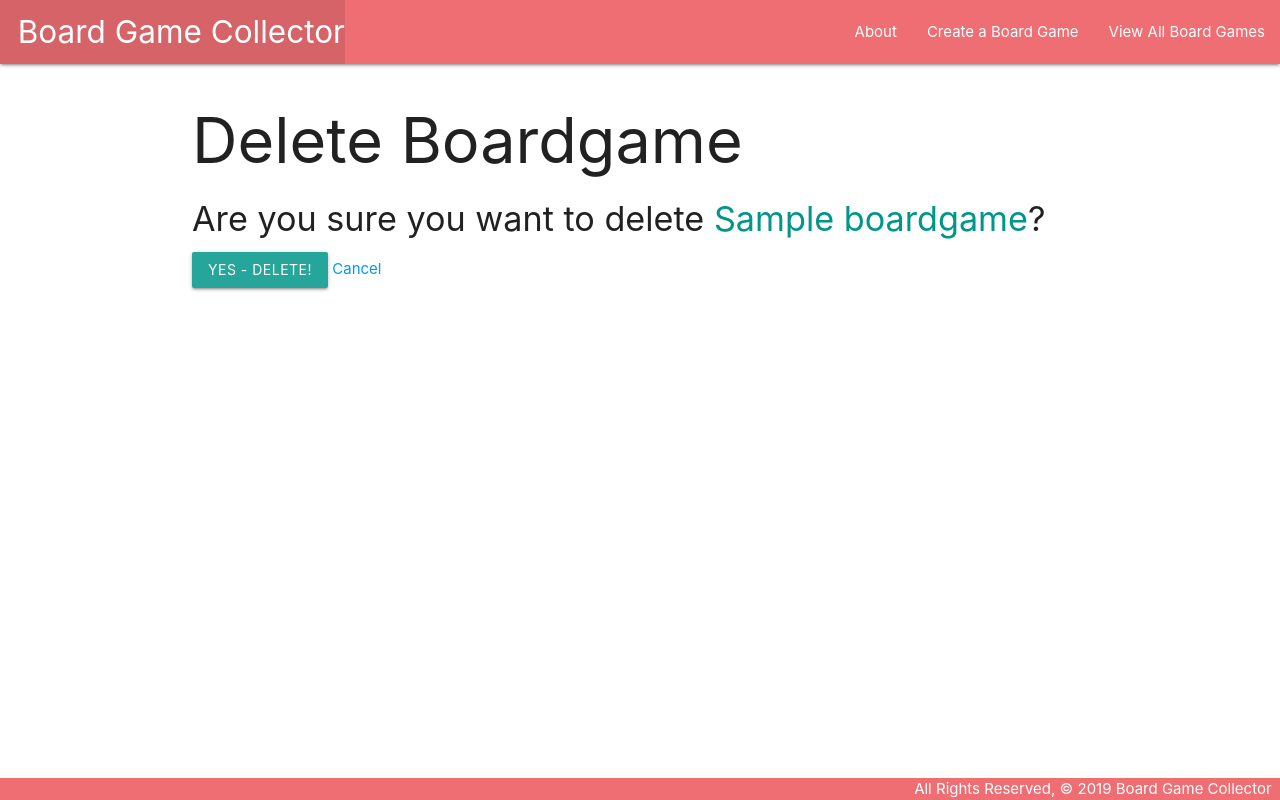
After one commit to n8dizonmustard/boardgame_collector, a Django app: page /boardgames/1/delete/ in a window 1280 px wide. The commit adds this page. Run offline with Django 3.2, Linux system fonts and the light colour scheme; tables that the repository leaves empty hold one stand-in row (values such as "Sample post").

Commit message:
add create, update, delete functionality.

```diff
--- a/main_app/models.py
+++ b/main_app/models.py
@@ -1,4 +1,5 @@
 from django.db import models
+from django.urls import reverse
 
 # Create your models here.
 class Boardgame(models.Model):
@@ -7,15 +8,8 @@ class Boardgame(models.Model):
     description = models.CharField(max_length=250)
     release = models.IntegerField()
 
-
-# class Boardgame:  # Note that parens are optional if not inheriting from another class
-#   def __init__(self, name, players, description, release):
-#     self.name = name
-#     self.players = players
-#     self.description = description
-#     self.release = release
-# boardgames = [
-#   Boardgame('Catan', '3-4', 'Build the best settlement on the island of Catan.', 1995),
-#   Boardgame('Journeys in Middle Earth', '1-5', 'Play as one of many heroes of Middle Earth through a 12-15 chapter campaign.', 2019),
-#   Boardgame('Secret Hitler', '5-10', 'Hidden identity, social deduction party game.', 2016)
-# ]
+    def get_absolute_url(self):
+        return reverse('detail', kwargs={'boardgame_id': self.id})
+        # detail is defined from Model (name="detail")
+        # kwargs='cat_id' is how we've written our cats' ids
+        # self.id calls on Cat Model and its id
--- a/main_app/templates/base.html
+++ b/main_app/templates/base.html
@@ -18,8 +18,9 @@
           <li><a href="/" class="left brand-logo">&nbsp;&nbsp;Board Game Collector</a></li>
         </ul>
         <ul class="right">
-          <li><a href="/about">About</a></li>
-          <li><a href="/boardgames">View All Board Games</a></li>
+          <li><a href="{% url 'about' %}">About</a></li>
+          <li><a href="{% url 'boardgames_create' %}">Create a Board Game</a></li>
+          <li><a href="{% url 'index' %}">View All Board Games</a></li>
         </ul>
       </div>
     </nav>
--- a/main_app/templates/bg/detail.html
+++ b/main_app/templates/bg/detail.html
@@ -10,6 +10,10 @@
         <p>Description: {{ boardgame.description }}</p>
         <p>Release Year: {{ boardgame.release }}</p>
     </div>
+    <div class="card-action">
+        <a href="{% url 'boardgames_update' boardgame.id %}">Edit</a>
+        <a href="{% url 'boardgames_delete' boardgame.id %}">Delete</a>
+    </div>
 </div>
 
 {% endblock %}
--- /dev/null
+++ b/main_app/templates/main_app/boardgame_confirm_delete.html
@@ -0,0 +1,13 @@
+{% extends 'base.html' %}
+
+{% block content %}
+  <h1>Delete Boardgame</h1>
+
+  <h4>Are you sure you want to delete <span class="teal-text">{{ object.name }}</span>?</h4>
+
+  <form action="" method="POST">
+    {% csrf_token %}
+    <input type="submit" value="Yes - Delete!" class="btn">
+    <a href="{% url 'detail' boardgame.id %}">Cancel</a>
+  </form>
+{% endblock %}
--- a/main_app/urls.py
+++ b/main_app/urls.py
@@ -6,4 +6,8 @@ urlpatterns = [
     path('about/', views.about, name='about'),
     path('boardgames/', views.boardgames_index, name='index'),
     path('boardgames/<int:boardgame_id>/', views.boardgames_detail, name='detail'),
+    path('boardgames/create/', views.BoardgameCreate.as_view(), name='boardgames_create'),
+
+    path('boardgames/<int:pk>/update/', views.BoardgameUpdate.as_view(), name='boardgames_update'),
+    path('boardgames/<int:pk>/delete/', views.BoardgameDelete.as_view(), name='boardgames_delete'),
 ]
--- a/main_app/views.py
+++ b/main_app/views.py
@@ -2,7 +2,20 @@ from django.shortcuts import render
 from .models import Boardgame
 
 # Create your views here.
-from django.http import HttpResponse
+# from django.http import HttpResponse
+from django.views.generic.edit import CreateView, UpdateView, DeleteView
+
+class BoardgameCreate(CreateView):
+    model = Boardgame
+    fields = '__all__'
+
+class BoardgameUpdate(UpdateView):
+    model = Boardgame
+    fields = '__all__'
+
+class BoardgameDelete(DeleteView):
+    model = Boardgame
+    success_url = '/boardgames/'
 
 # Define the home view
 def home(request):
```
Also changed, not shown: main_app/templates/main_app/boardgame_form.html (added, +22 -0 lines).
